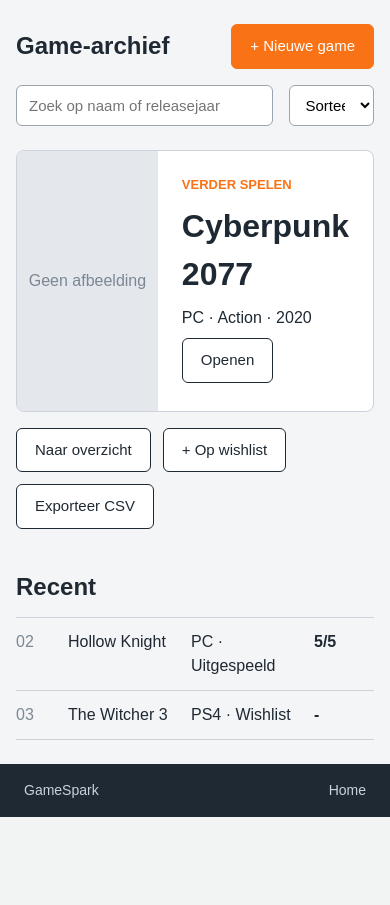
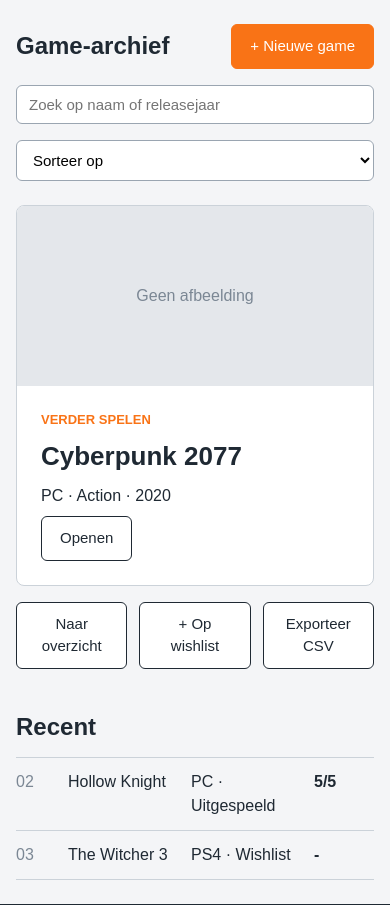
Before and after one commit to SkalitzBlacksmith/GameSpark, a PHP site: page / in a window 390 px wide. Shown: the part 60-965 px from the top of the page. Before the commit the page ends 877 px from the top, so only its background shows below. Run offline with PHP 8.4, Linux system fonts and the light colour scheme.

Commit message:
Stacked home + team layout on mobile

```diff
--- a/public_html/css/style.css
+++ b/public_html/css/style.css
@@ -425,4 +425,23 @@ label {
     .nav a.actief {
         color: #f97316;
     }
+
+    .zoekbalk,
+    .uitgelicht,
+    .team-lijst {
+        grid-template-columns: 1fr;
+    }
+
+    .afbeelding {
+        min-height: 180px;
+    }
+
+    .uitgelicht-info h2 {
+        font-size: 26px;
+    }
+
+    .knoppen .knop {
+        flex: 1;
+        text-align: center;
+    }
 }
```
